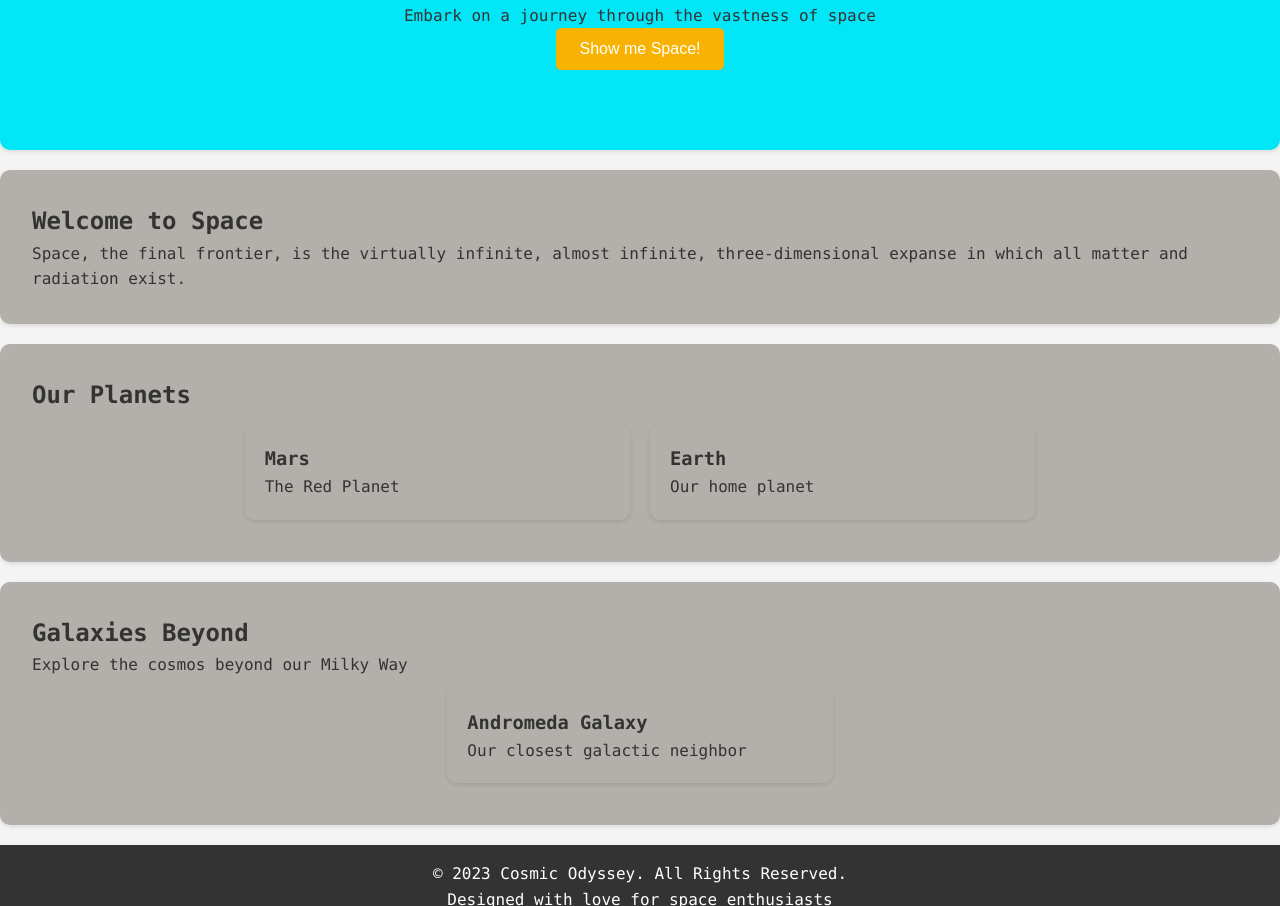
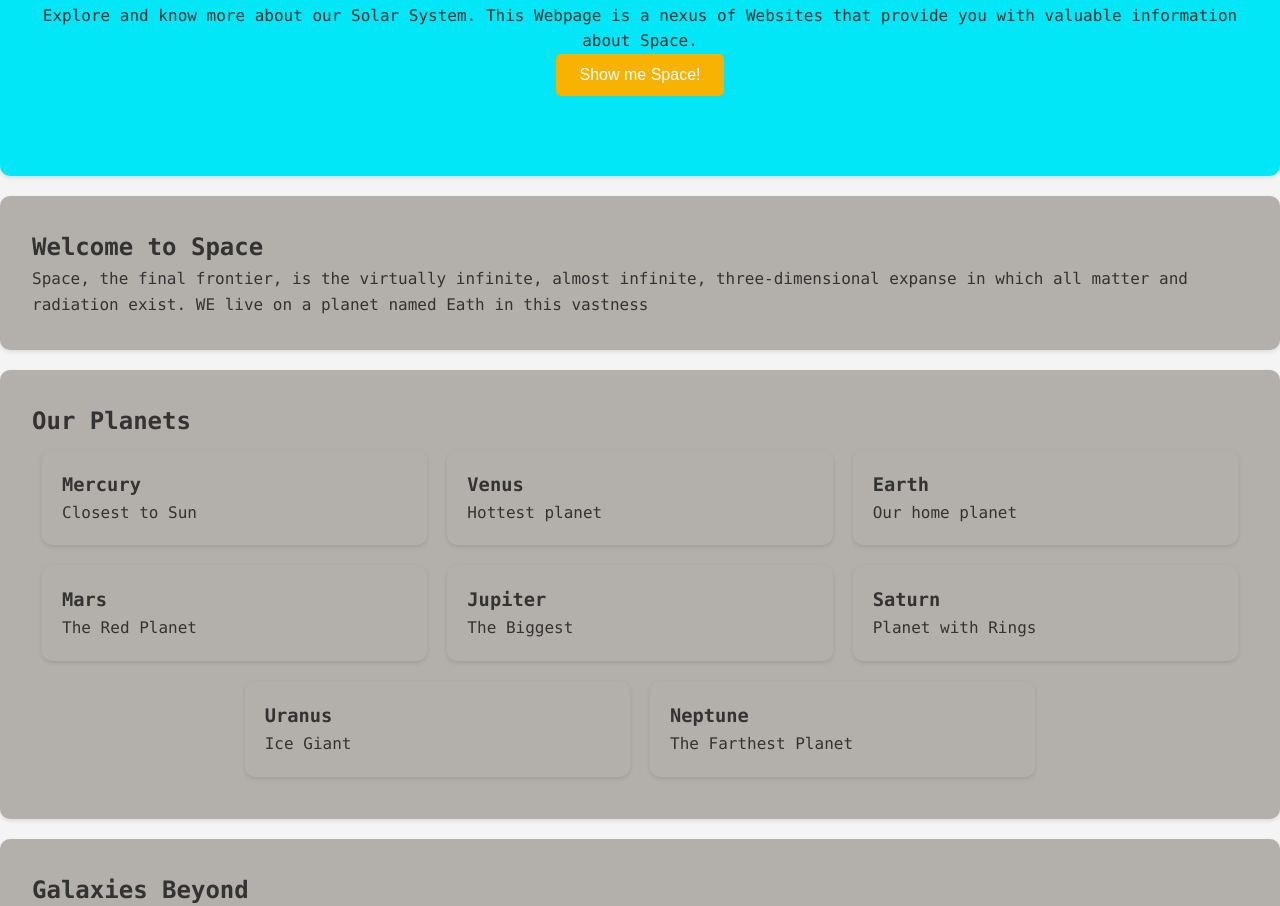
Before and after one commit to Vishal-Vibhakar/animated-carnival, a plain HTML site: page index.html in a window 1280 px wide. Shown: the part 232-1138 px from the top of the page. Drawn offline with Linux system fonts and the light colour scheme.

Commit message:
Update index.html

```diff
--- a/index.html
+++ b/index.html
@@ -19,31 +19,60 @@
 
     <!-- Hero Section -->
     <section id="home">
-        <h1>Cosmic Odyssey</h1>
-        <p>Embark on a journey through the vastness of space</p>
+        <h1>Our Solar System</h1>
+        <p>Explore and know more about our Solar System. This Webpage is a nexus of Websites that provide you with valuable information about Space.</p>
         <button>Show me Space!</button>
     </section>
 
     <!-- Introduction to Space -->
     <section>
         <h2>Welcome to Space</h2>
-        <p>Space, the final frontier, is the virtually infinite, almost infinite, three-dimensional expanse in which all matter and radiation exist.</p>
+        <p>Space, the final frontier, is the virtually infinite, almost infinite, three-dimensional expanse in which all matter and radiation exist. WE live on a planet named Eath in this vastness</p>
     </section>
 
     <!-- Planets Section -->
     <section id="planets">
         <h2>Our Planets</h2>
         <div class="planet-container">
+            <div class="planet" data-link="https://en.wikipedia.org/wiki/Mercury">
+                <h3>Mercury</h3>
+                <p>Closest to Sun</p>
+            </div>
+            <div class="planet" data-link="https://en.wikipedia.org/wiki/Venus">
+                <h3>Venus</h3>
+                <p>Hottest planet</p>
+            </div>
+            <div class="planet" data-link="https://en.wikipedia.org/wiki/Earth">
+                <h3>Earth</h3>
+                <p>Our home planet</p>
+            </div>
 
             <div class="planet" data-link="https://en.wikipedia.org/wiki/Mars">
                 <h3>Mars</h3>
                 <p>The Red Planet</p>
             </div>
+
+            <div class="planet" data-link="https://en.wikipedia.org/wiki/Jupiter">
+                <h3>Jupiter</h3>
+                <p>The Biggest</p>
+            </div>
+
+            <div class="planet" data-link="https://en.wikipedia.org/wiki/Saturn">
+                <h3>Saturn</h3>
+                <p>Planet with Rings</p>
+            </div>
+
+            <div class="planet" data-link="https://en.wikipedia.org/wiki/Uranus">
+                <h3>Uranus</h3>
+                <p>Ice Giant</p>
+            </div>
+
+            <div class="planet" data-link="https://en.wikipedia.org/wiki/Neptune">
+                <h3>Neptune</h3>
+                <p>The Farthest Planet</p>
+            </div>
             <!-- Add more planets here -->
-<div class="planet" data-link="https://en.wikipedia.org/wiki/Earth">
-    <h3>Earth</h3>
-    <p>Our home planet</p>
-</div>
+
         </div>
 <!-- Within your .planet-container or .galaxy-container -->
 
@@ -55,11 +84,14 @@
     <!-- Galaxies Section -->
     <section id="galaxies">
         <h2>Galaxies Beyond</h2>
-        <p>Explore the cosmos beyond our Milky Way</p>
+        <p>Before we know about the Galaxies beyond us we msut know our own Galaxy, The Milky Way! The Galaxy nearest to us is The Andromeda.</p>
         <div class="galaxy-container">
+            <div class="galaxy" data-link="https://en.wikipedia.org/wiki/Milky_Way">
+            <h3>Andromeda Galaxy</h3>
+            <p>Our closest galactic neighbor</p>
             <div class="galaxy" data-link="https://en.wikipedia.org/wiki/Andromeda_Galaxy">
-    <h3>Andromeda Galaxy</h3>
-    <p>Our closest galactic neighbor</p>
+            <h3>Andromeda Galaxy</h3>
+            <p>Our closest galactic neighbor</p>
 </div>
             <!-- Add more galaxies here -->
         </div>
```
